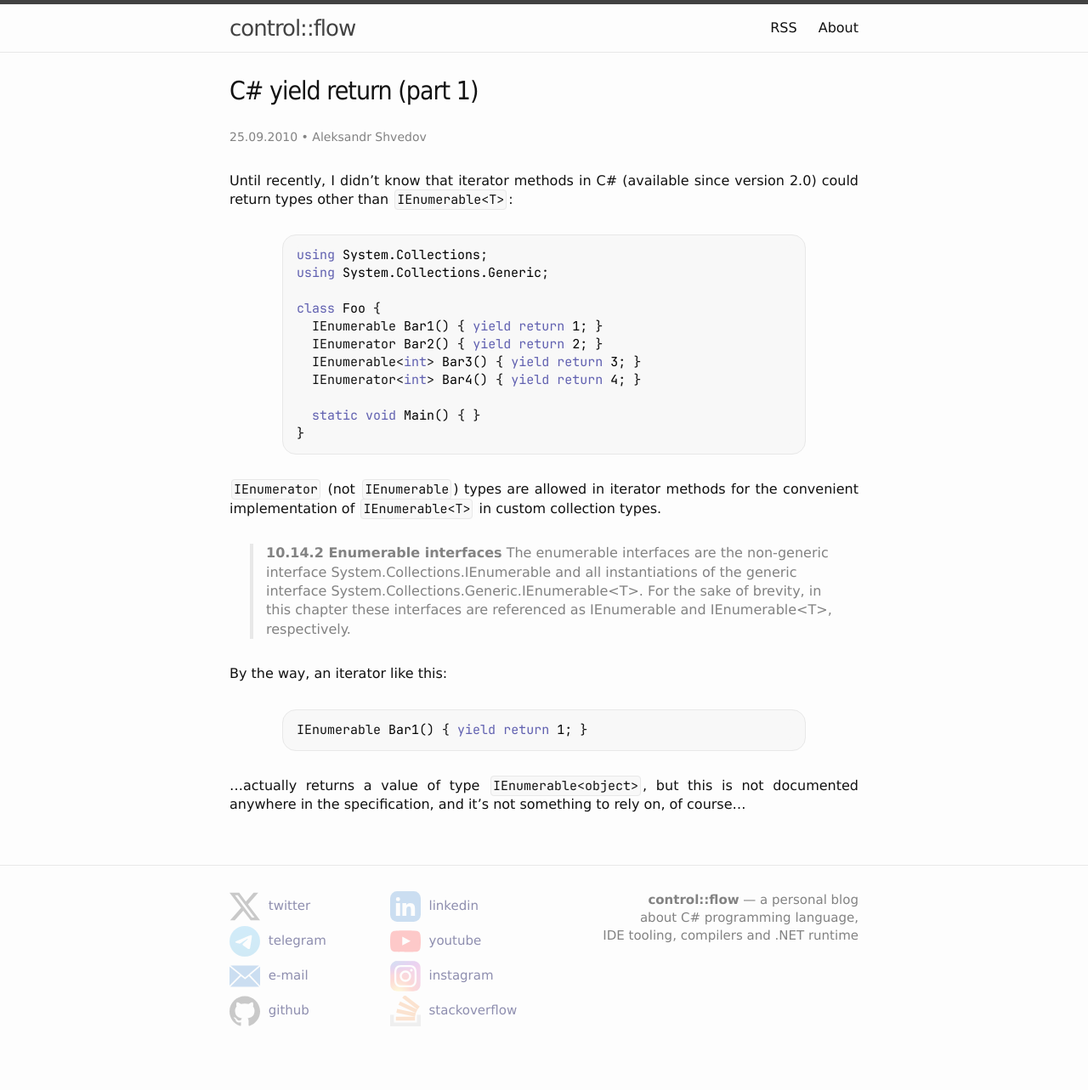
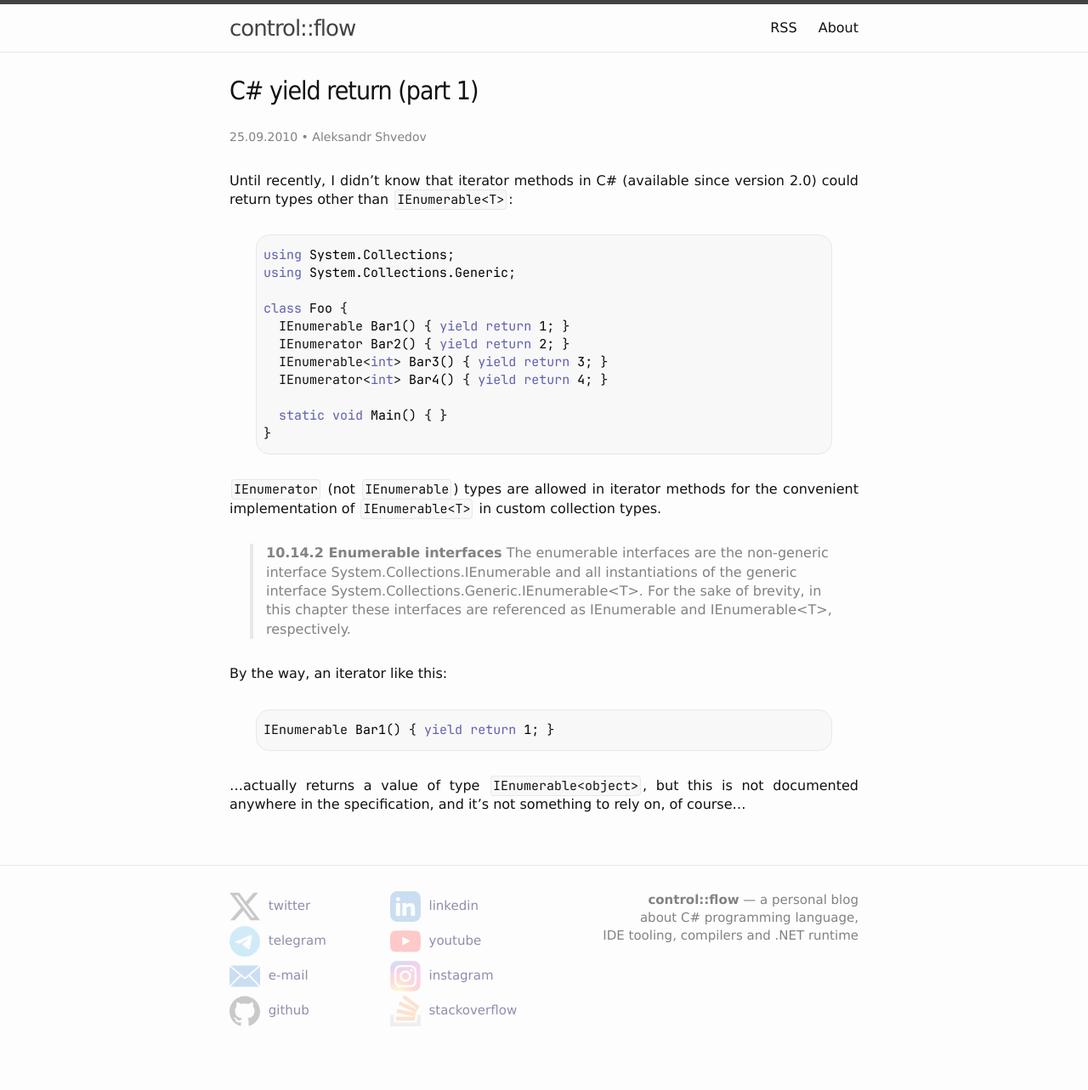
Before and after one commit to controlflow/controlflow.github.io, a Jekyll site: the page built from _posts/2010-09-25-c-yield-return.markdown, in a window 1280 px wide. Shown: the whole page at 85% size. Built offline with Jekyll 4.4.1, drawn with Linux system fonts in a browser that asks for light colours; comment, search, counter and statistics services are not loaded.

Commit message:
tune css a bit

```diff
--- a/_sass/_base.scss
+++ b/_sass/_base.scss
@@ -146,8 +146,8 @@ blockquote {
 }
 
 pre {
-    margin-left: 1.5em;
-    margin-right: 1.5em;
+    margin-left: 0.75em;
+    margin-right: 0.75em;
 }
 
 @include media-query($on-palm) {
@@ -184,9 +184,8 @@ code {
 }
 
 pre {
-    padding: 12px 16px;
+    padding: 12px 8px;
     border-radius: 16px;
-    //overflow-x: scroll;
 
     > code {
         border: 0;
@@ -196,7 +195,12 @@ pre {
         margin-right: 0;
 
         display: block;
-        overflow-x: overlay;
+        overflow-x: auto;
+        scrollbar-width: none;
+
+        &::-webkit-scrollbar {
+            display: none;
+        }
     }
 }
 
--- a/_sass/_syntax-highlighting.scss
+++ b/_sass/_syntax-highlighting.scss
@@ -4,8 +4,8 @@
  */
 .highlight {
     //background: #fff;
-    margin-left: 2em;
-    margin-right: 2em;
+    margin-left: 1em;
+    margin-right: 1em;
 
     @extend %vertical-rhythm;
 
```
